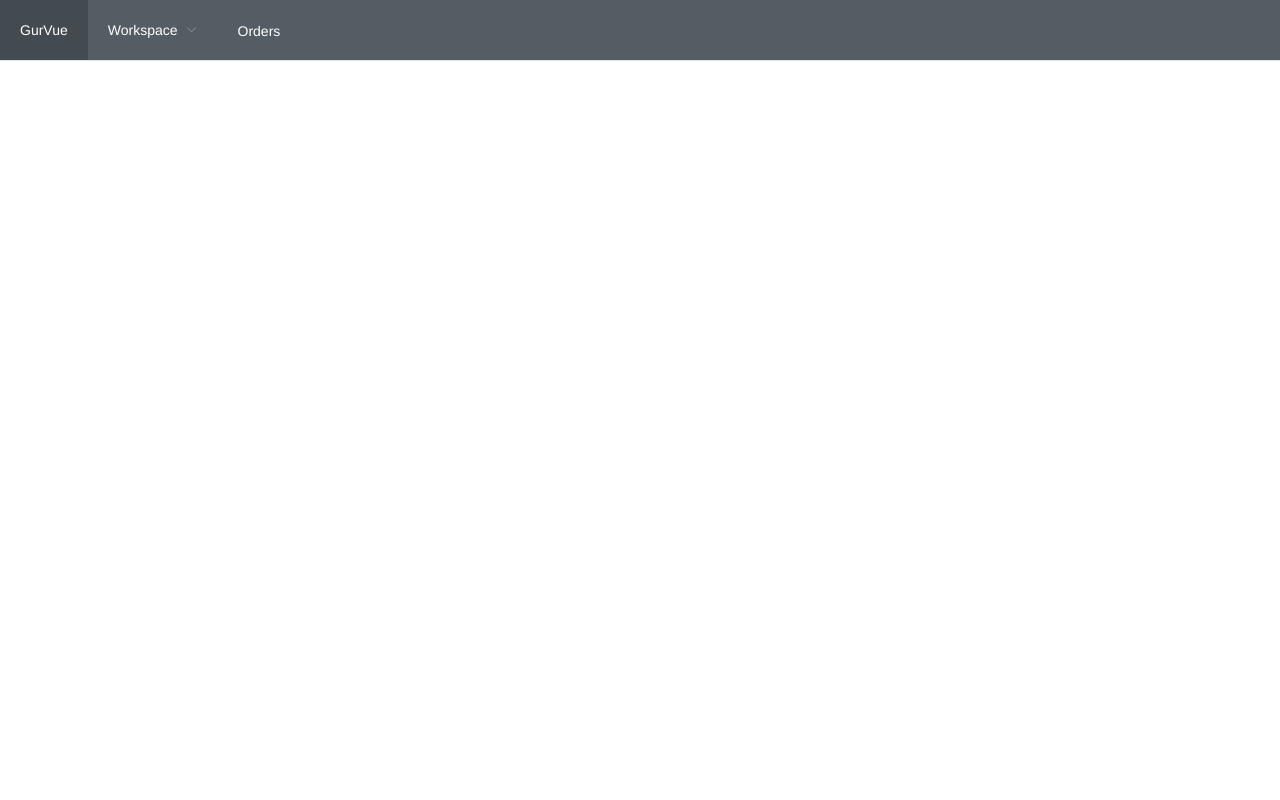
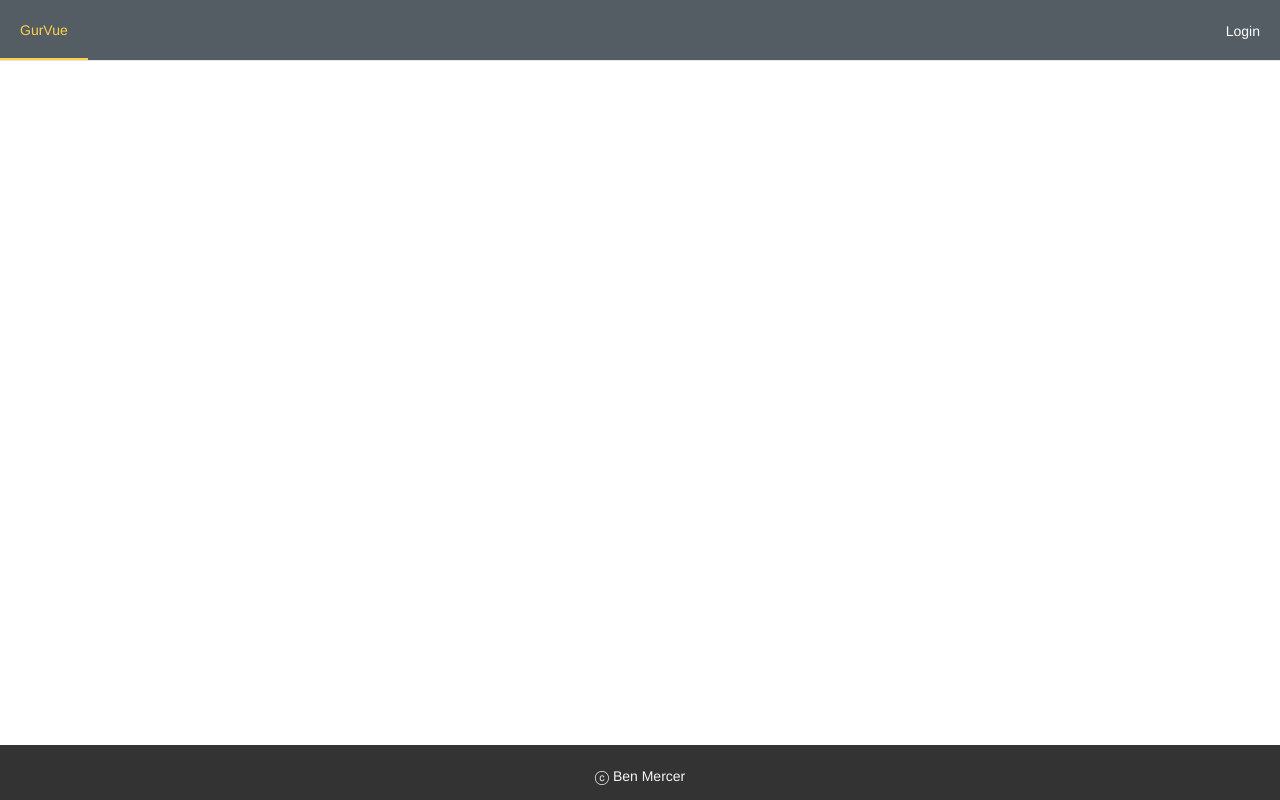
Before and after one commit to mercerbe/GurVue, a Vue app: page / in a window 1280 px wide. Built offline with nearby package versions, Linux system fonts and the light colour scheme.

Commit message:
store setup

```diff
--- a/src/App.vue
+++ b/src/App.vue
@@ -1,16 +1,20 @@
 <template>
   <div class="main">
     <Header></Header>
+
+    <Footer></Footer>
   </div>
 </template>
 
 
 <script>
 import Header from "./components/Header";
+import Footer from "./components/Footer";
 export default {
   name: "App",
   components: {
-    Header
+    Header,
+    Footer
   }
 };
 </script>
--- /dev/null
+++ b/src/components/Footer.vue
@@ -0,0 +1,23 @@
+<template>
+  <div class="footer">ⓒ Ben Mercer</div>
+</template>
+
+
+<script>
+export default {
+  name: "Footer"
+};
+</script>
+
+<style scoped>
+.footer {
+  background-color: #333333;
+  color: whitesmoke;
+  padding: 1.5rem 0 1rem 0;
+  text-align: center;
+  bottom: 0;
+  left: 0;
+  position: absolute;
+  width: 100vw;
+}
+</style>
--- a/src/components/Header.vue
+++ b/src/components/Header.vue
@@ -11,14 +11,8 @@
       active-text-color="#ffd04b"
     >
       <el-menu-item index="1">GurVue</el-menu-item>
-      <el-submenu index="2">
-        <template slot="title">Workspace</template>
-        <el-menu-item index="2-1">item one</el-menu-item>
-        <el-menu-item index="2-2">item two</el-menu-item>
-        <el-menu-item index="2-3">item three</el-menu-item>
-      </el-submenu>
-      <el-menu-item index="4">
-        <a href="https://www.ele.me" target="_blank">Orders</a>
+      <el-menu-item index="4" id="login">
+        <a href="https://www.ele.me" target="_blank">Login</a>
       </el-menu-item>
     </el-menu>
   </div>
@@ -26,9 +20,23 @@
 
 <script>
 export default {
-  name: "Header"
+  name: "Header",
+  data() {
+    return {
+      activeIndex: "1",
+      activeIndex2: "1"
+    };
+  },
+  methods: {
+    handleSelect(key, keyPath) {
+      console.log(key, keyPath);
+    }
+  }
 };
 </script>
 
 <style scoped>
+#login {
+  float: right;
+}
 </style>
--- a/src/main.js
+++ b/src/main.js
@@ -1,10 +1,15 @@
 import Vue from "vue";
+//elememt
 import ElementUI from "element-ui";
 import "element-ui/lib/theme-chalk/index.css";
 import App from "./App";
+//store
+import store from "./store";
 
 Vue.use(ElementUI);
 
 new Vue({
+	//store: store can be written as store bc key/value are the same
+	store,
 	render: h => h(App),
 }).$mount("#app");
--- /dev/null
+++ b/src/store/index.js
@@ -0,0 +1,10 @@
+import Vuex from "vuex";
+import Vue from "vue";
+
+//connect vuex to vue
+Vue.use(Vuex);
+
+//store to manage areas of app -- collection of modules, state, mutations, getters
+export default new Vuex.Store({
+	modules: {},
+});
```
Also changed, not shown: src/components/Menu.vue (added, +72 -0 lines), .eslintrc.js (added).
